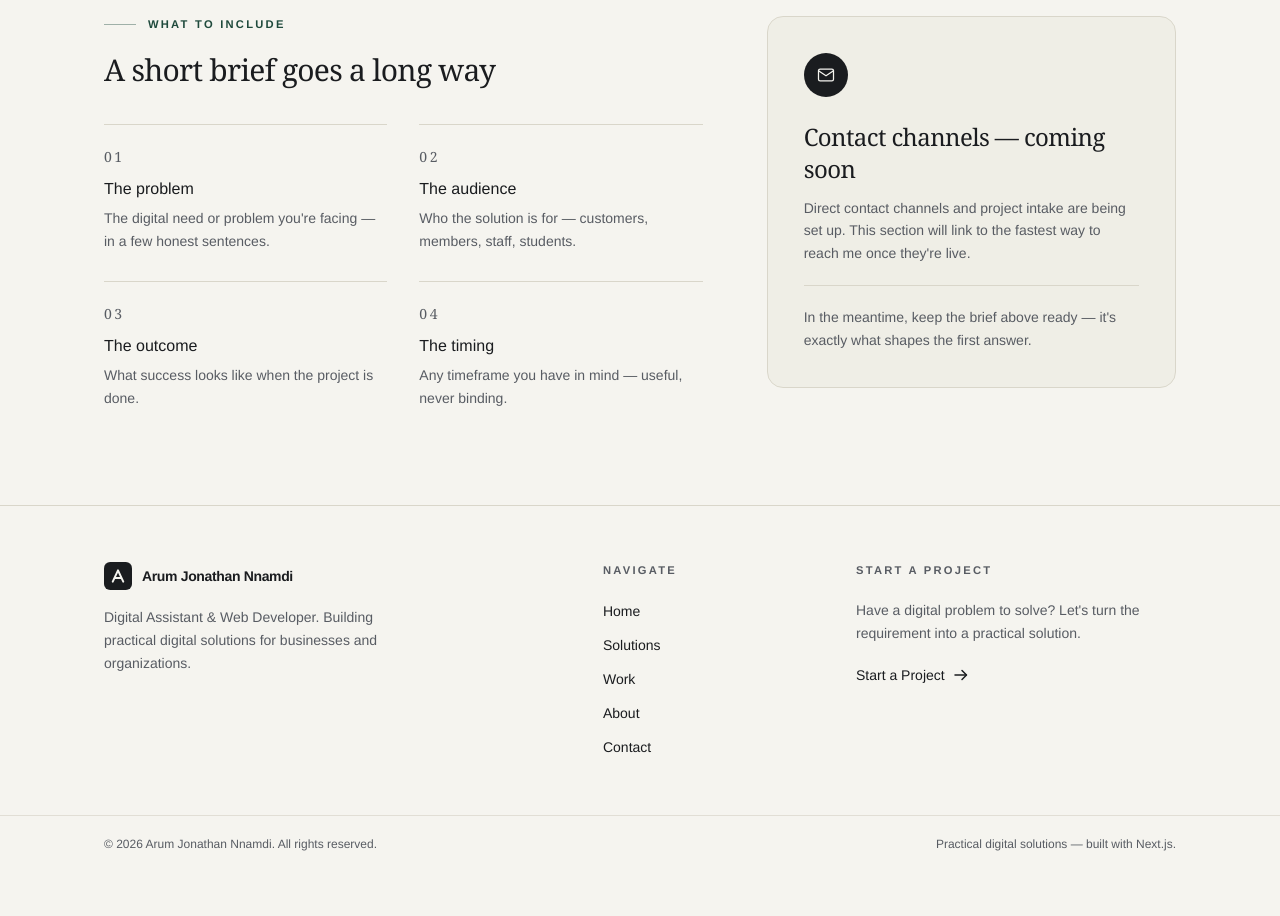
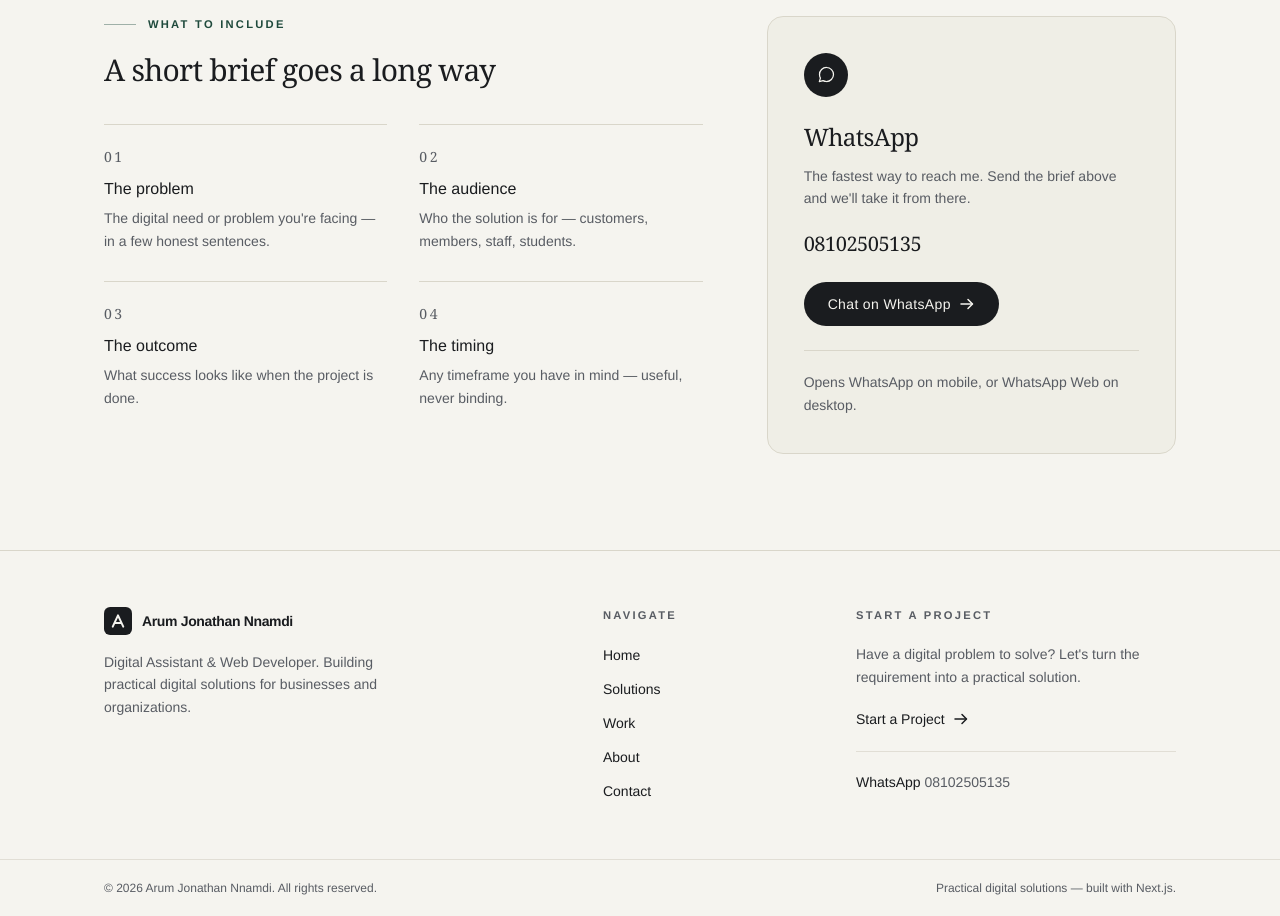
Before and after one commit to ARUMJ/Nnamdi-portfolio, a Next.js app: page /contact in a window 1280 px wide. Shown: the part 520-1436 px from the top of the page. Before the commit the page ends 1392 px from the top, so only its background shows below. Built offline with nearby package versions, Linux system fonts and the light colour scheme; no server answers.

Commit message:
feat: add WhatsApp contact channel to contact page and footer
Co-authored-by: arena-agent <297053741+arena-agent@users.noreply.github.com>

```diff
--- a/src/app/contact/page.tsx
+++ b/src/app/contact/page.tsx
@@ -1,7 +1,9 @@
 import type { Metadata } from "next";
 
 import { PageHeader } from "@/components/layout/PageHeader";
+import { ArrowIcon } from "@/components/ui/ArrowIcon";
 import { Eyebrow } from "@/components/ui/Eyebrow";
+import { site } from "@/data/site";
 
 export const metadata: Metadata = {
   title: "Contact",
@@ -34,9 +36,8 @@ const briefItems = [
 ] as const;
 
 /**
- * Contact page, Build 01: a brief guide plus an honest status card for the
- * contact channels. No form backend, no invented email address — the real
- * channel drops into this layout when it is provided.
+ * Contact page: a brief guide plus the real contact channel. WhatsApp is the
+ * only channel published — no form backend and no invented email address.
  */
 export default function ContactPage() {
   return (
@@ -85,21 +86,31 @@ export default function ContactPage() {
                   strokeLinejoin="round"
                   className="size-5"
                 >
-                  <rect x="3" y="5" width="18" height="14" rx="2" />
-                  <path d="m3 7 9 6 9-6" />
+                  <path d="M21 11.5a8.4 8.4 0 0 1-8.5 8.3 8.6 8.6 0 0 1-4-1L4 20l1.3-4.3a8.2 8.2 0 0 1-1.1-4.2A8.4 8.4 0 0 1 12.7 3 8.4 8.4 0 0 1 21 11.5Z" />
                 </svg>
               </span>
               <h2 className="mt-6 font-display text-2xl font-medium tracking-tight text-ink">
-                Contact channels — coming soon
+                WhatsApp
               </h2>
               <p className="mt-3 text-sm leading-relaxed text-muted">
-                Direct contact channels and project intake are being set up.
-                This section will link to the fastest way to reach me once
-                they&apos;re live.
+                The fastest way to reach me. Send the brief above and
+                we&apos;ll take it from there.
               </p>
-              <p className="mt-5 border-t border-line pt-5 text-sm leading-relaxed text-muted">
-                In the meantime, keep the brief above ready — it&apos;s exactly
-                what shapes the first answer.
+              <p className="mt-5 font-display text-xl tracking-tight text-ink">
+                <span className="sr-only">WhatsApp number: </span>
+                {site.contact.whatsappNumber}
+              </p>
+              <a
+                href={site.contact.whatsappUrl}
+                target="_blank"
+                rel="noopener noreferrer"
+                className="group mt-6 inline-flex items-center justify-center gap-2 rounded-full bg-ink px-6 py-3 text-sm font-medium tracking-wide text-paper transition-colors duration-200 hover:bg-accent-deep"
+              >
+                Chat on WhatsApp
+                <ArrowIcon className="size-4 transition-transform duration-200 group-hover:translate-x-1" />
+              </a>
+              <p className="mt-6 border-t border-line pt-5 text-sm leading-relaxed text-muted">
+                Opens WhatsApp on mobile, or WhatsApp Web on desktop.
               </p>
             </div>
           </div>
--- a/src/components/layout/Footer.tsx
+++ b/src/components/layout/Footer.tsx
@@ -58,6 +58,17 @@ export function Footer() {
             {site.primaryCta.label}
             <ArrowIcon className="size-4 transition-transform duration-200 group-hover:translate-x-1" />
           </Link>
+          <p className="mt-5 border-t border-line/70 pt-5 text-sm text-muted">
+            <a
+              href={site.contact.whatsappUrl}
+              target="_blank"
+              rel="noopener noreferrer"
+              className="text-ink transition-colors duration-200 hover:text-accent"
+            >
+              WhatsApp
+            </a>{" "}
+            <span className="whitespace-nowrap">{site.contact.whatsappNumber}</span>
+          </p>
         </div>
       </div>
 
--- a/src/data/site.ts
+++ b/src/data/site.ts
@@ -30,6 +30,16 @@ export const site = {
     href: "/contact",
   },
 
+  /**
+   * Real contact channels. The WhatsApp display number keeps the local
+   * Nigerian format; the wa.me link uses the international code (234) with
+   * the leading 0 dropped, as WhatsApp requires.
+   */
+  contact: {
+    whatsappNumber: "08102505135",
+    whatsappUrl: "https://wa.me/2348102505135",
+  },
+
   about: {
     summary:
       "I'm Arum Jonathan Nnamdi — a web developer and digital assistant with a background in Computer Engineering. I work with businesses and organizations on the practical side of technology: building websites and web products, improving the ones that already exist, and providing the digital and technical support that keeps them running.",
```
